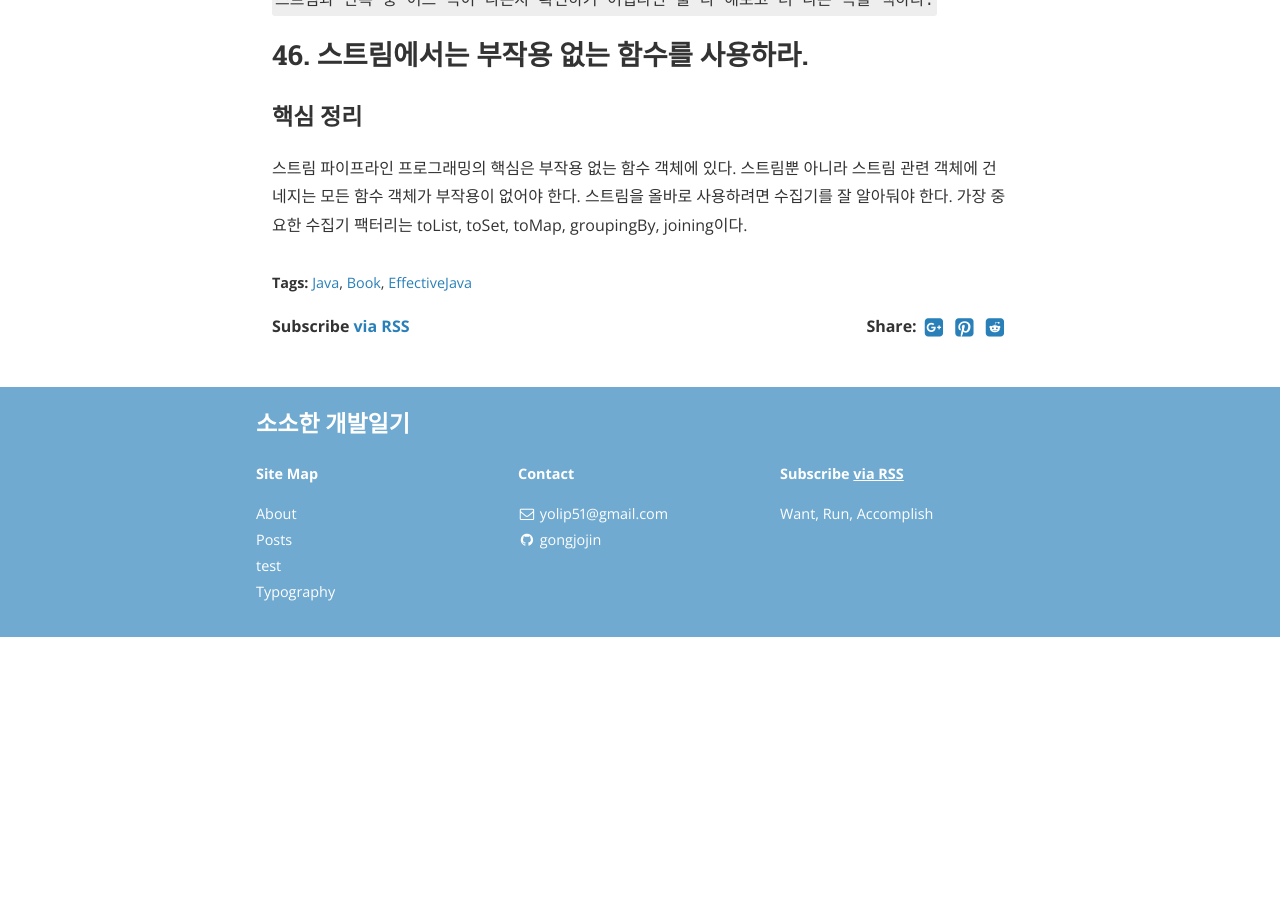
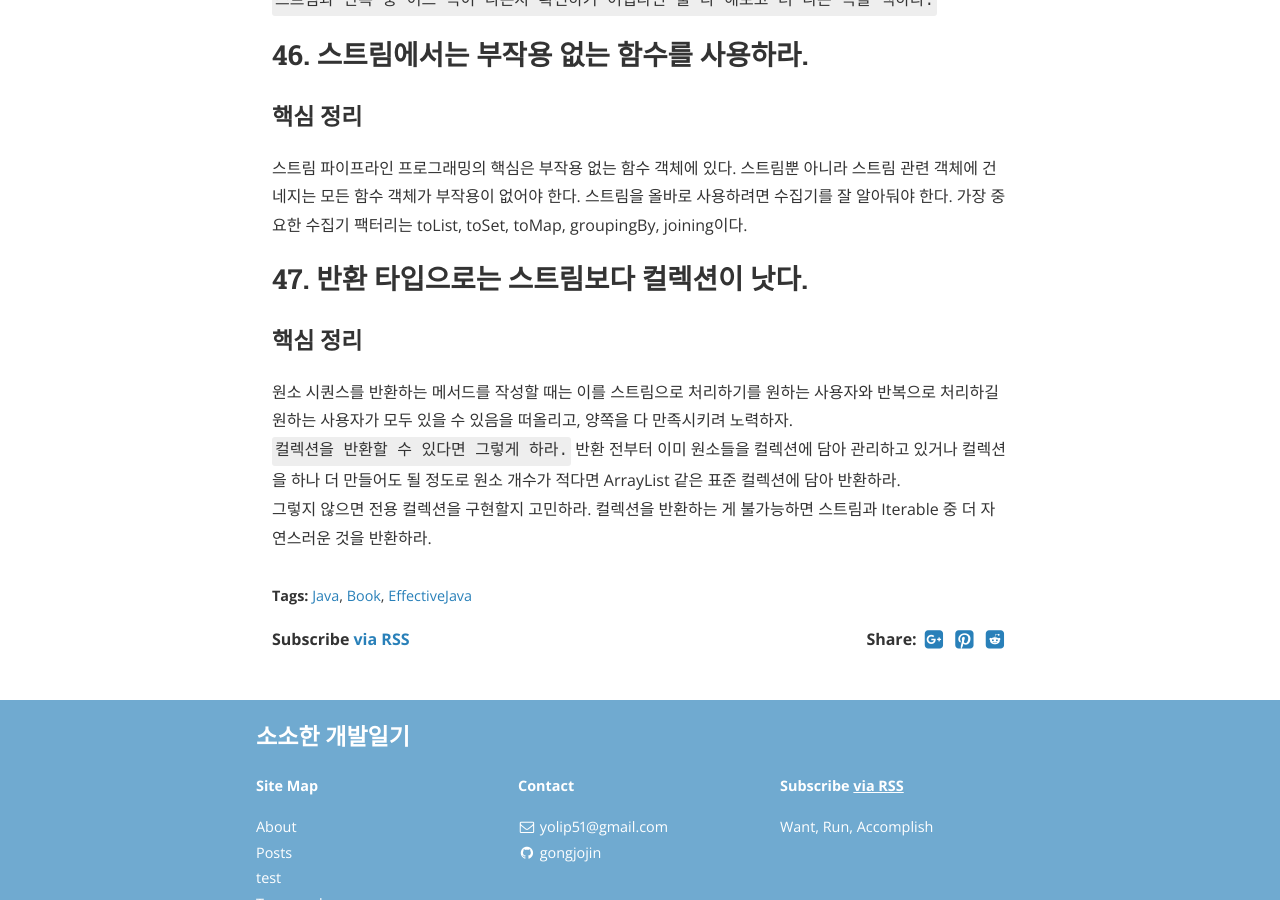
Before and after one commit to gonghojin/gonghojin.github.io, a Jekyll site: the page built from _posts/book/java/effectiveJava/2019-10-27-effectiveJava.md, in a window 1280 px wide and 900 px high, scrolled down 1646 px. Built offline with Jekyll 4.4.1, drawn with Linux system fonts in a browser that asks for light colours; nearby versions of some CDN libraries; comment, search, counter and statistics services are not loaded; before the commit the page ends 2283 px from its top, so only the background shows below that.

Commit message:
Add: 이펙티브자바_47_반환 타입으로는 스트림보다 컬렉션이 낫다.

```diff
--- a/_posts/book/java/effectiveJava/2019-10-27-effectiveJava.md
+++ b/_posts/book/java/effectiveJava/2019-10-27-effectiveJava.md
@@ -36,3 +36,9 @@ cover:  "/assets/instacode.png"
 스트림 파이프라인 프로그래밍의 핵심은 부작용 없는 함수 객체에 있다. 스트림뿐 아니라 스트림 관련 객체에 건네지는 모든 함수 객체가 부작용이 없어야 한다.
 스트림을 올바로 사용하려면 수집기를 잘 알아둬야 한다.
 가장 중요한 수집기 팩터리는 toList, toSet, toMap, groupingBy, joining이다.
+
+## 47. 반환 타입으로는 스트림보다 컬렉션이 낫다.
+### 핵심 정리
+원소 시퀀스를 반환하는 메서드를 작성할 때는 이를 스트림으로 처리하기를 원하는 사용자와 반복으로 처리하길 원하는 사용자가 모두 있을 수 있음을 떠올리고, 양쪽을 다 만족시키려 노력하자.
+`컬렉션을 반환할 수 있다면 그렇게 하라.`  반환 전부터 이미 원소들을 컬렉션에 담아 관리하고 있거나 컬렉션을 하나 더 만들어도 될 정도로 원소 개수가 적다면 ArrayList 같은 표준 컬렉션에 담아 반환하라.
+그렇지 않으면 전용 컬렉션을 구현할지 고민하라. 컬렉션을 반환하는 게 불가능하면 스트림과 Iterable 중 더 자연스러운 것을 반환하라.
```
